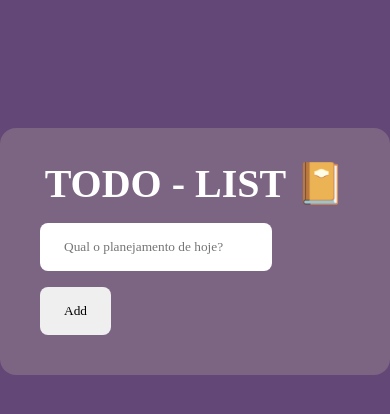
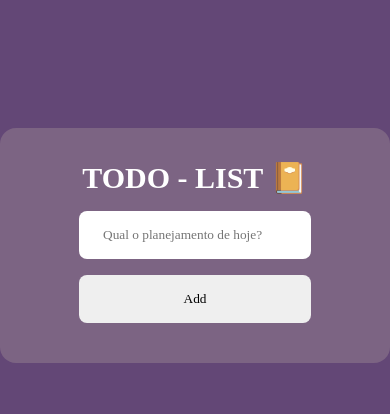
Before and after one commit to estevamwellerson/Todo-List, a React (Vite) app: page / in a window 390 px wide. Shown: the top 414 px of the page. Built offline with nearby package versions, Linux system fonts and the light colour scheme.

Commit message:
add: media query

```diff
--- a/src/App.jsx
+++ b/src/App.jsx
@@ -40,7 +40,7 @@ export default function App() {
           onChange={(e) => setNewItem(e.target.value)}
         />
 
-        <button type="submit" onClick={(e) => addItem()}>
+        <button className="btn-add" type="submit" onClick={(e) => addItem()}>
           Add
         </button>
       </div>
--- a/src/index.css
+++ b/src/index.css
@@ -48,3 +48,16 @@ li{
 .btn-clear{
   margin-top: 0.4rem;
 }
+
+
+@media (max-width: 400px ){
+  .app{
+    text-align: center;
+  }
+  h1{
+    font-size: 30px;
+  }
+  .btn-add{
+    width: 14.5rem;
+  }
+}
```
